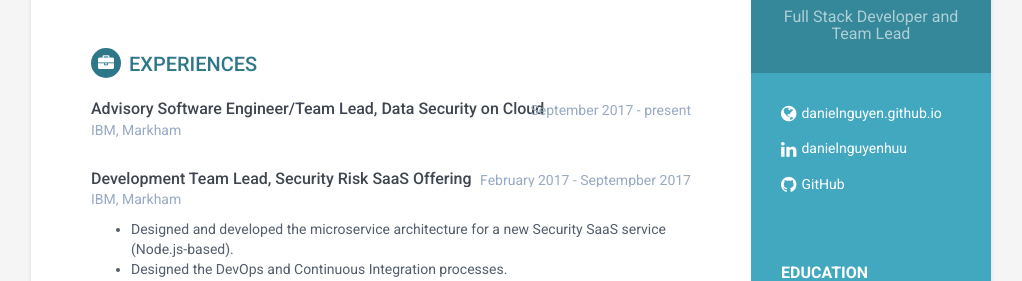
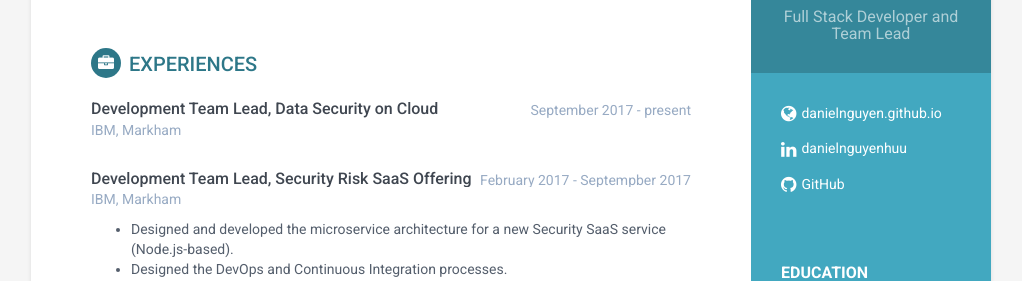
Before and after one commit to danielnguyen/danielnguyen.github.io, a Jekyll site: the page built from index.html, in a window 1280 px wide. Shown: the part 250-531 px from the top of the page, without its empty margins (129-1151 px from the left). Built offline with Jekyll 4.4.1, drawn with Linux system fonts in a browser that asks for light colours.

Commit message:
tweak exuerience

```diff
--- a/_data/experiences.yml
+++ b/_data/experiences.yml
@@ -1,5 +1,5 @@
 - experience:
-  role: Advisory Software Engineer/Team Lead, Data Security on Cloud
+  role: Development Team Lead, Data Security on Cloud
   time: September 2017 - present
   company: IBM, Markham
   details: "<ul>
```
